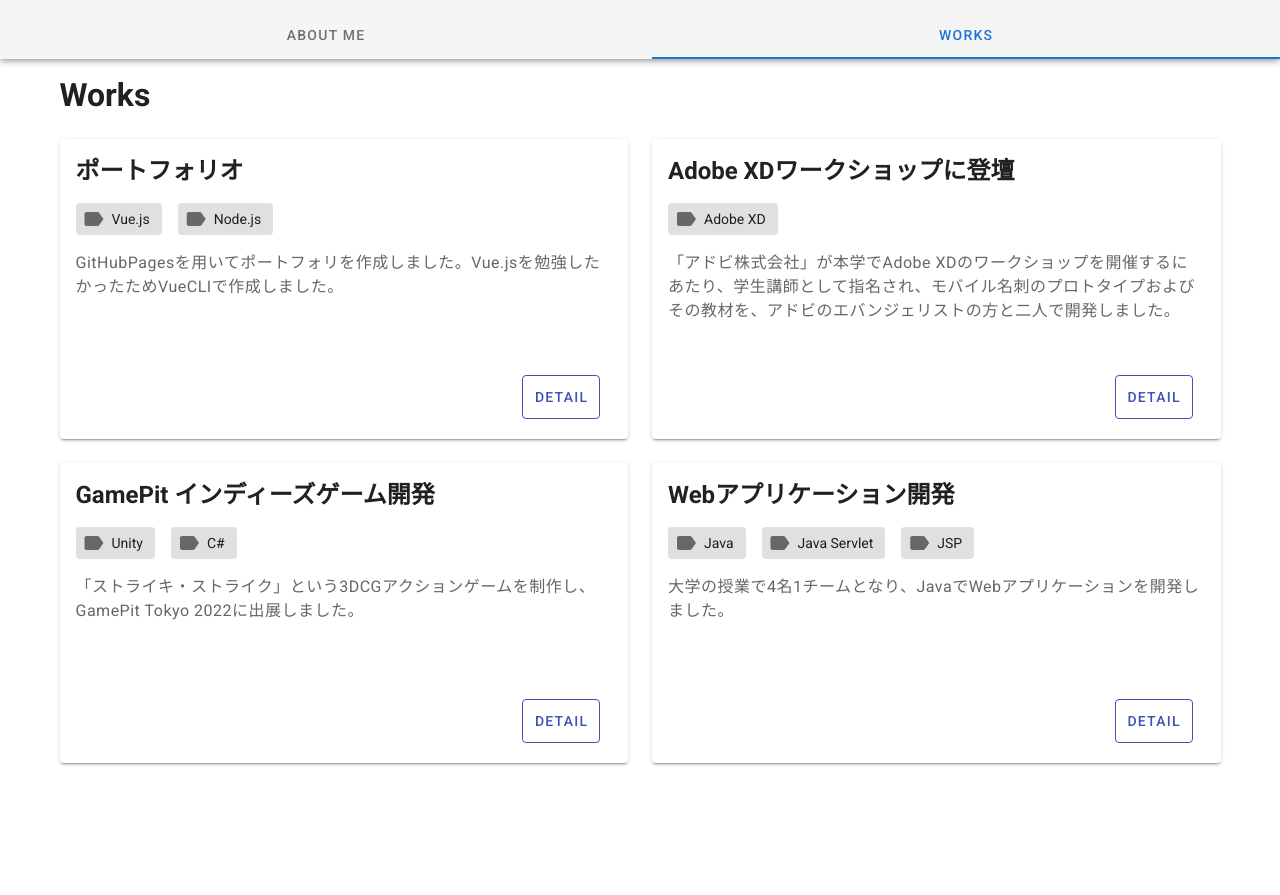
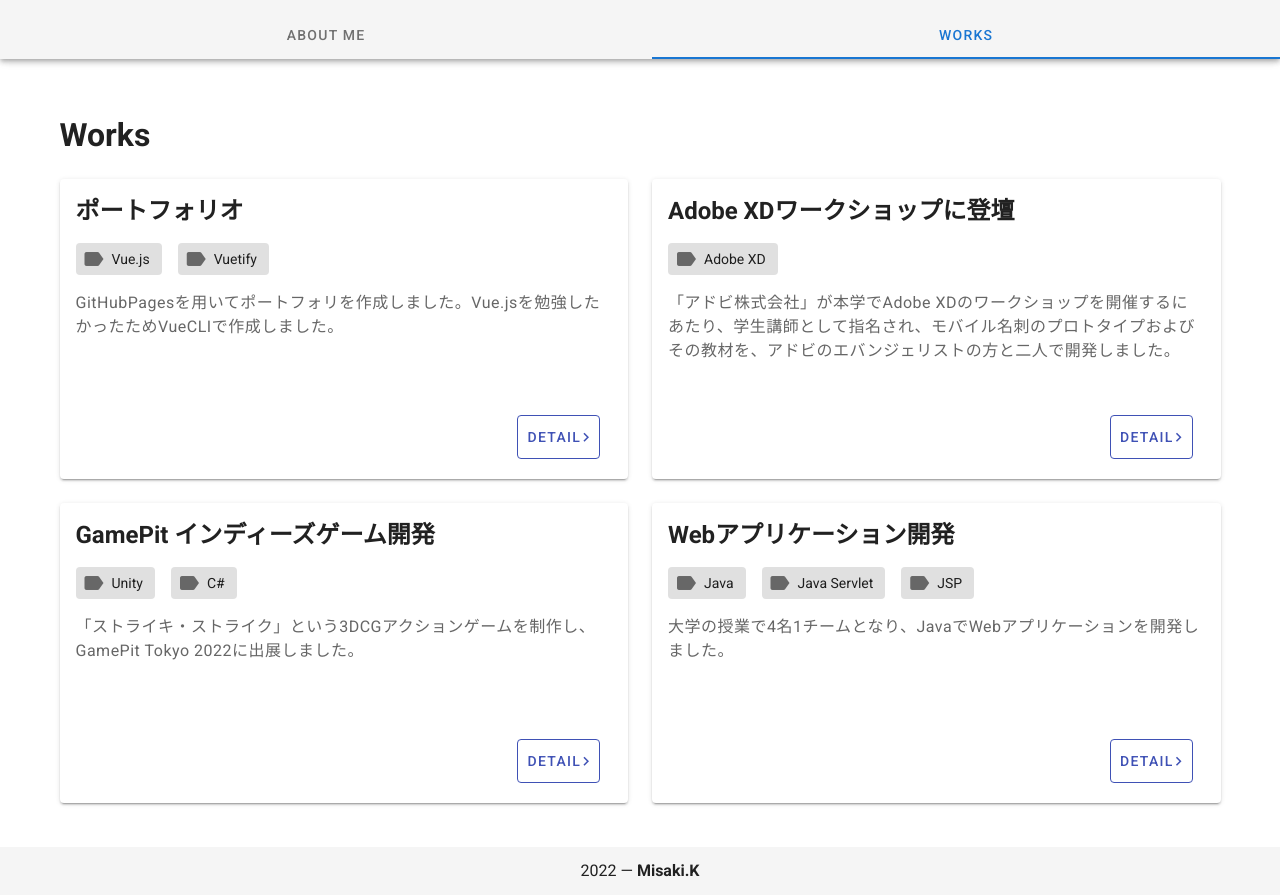
Before and after one commit to k321m/k321m.github.io, a Vue app: page /works in a window 1280 px wide. Shown: the part 79-974 px from the top of the page. Before the commit the page ends 854 px from the top, so only its background shows below. Built offline with nearby package versions, Linux system fonts and the light colour scheme.

Commit message:
add: detail icon, footer

```diff
--- a/src/components/AboutMe/AboutMeEducatoin.vue
+++ b/src/components/AboutMe/AboutMeEducatoin.vue
@@ -1,5 +1,5 @@
 <template>
-    <div class="mt-10">
+    <div class="my-10">
         <h1>Education</h1>
         <v-row class="mt-3">
             <v-timeline dense>
--- a/src/components/AboutMe/AboutMeProfile.vue
+++ b/src/components/AboutMe/AboutMeProfile.vue
@@ -1,5 +1,5 @@
 <template>
-  <div class="ma-5">
+  <div class="my-10">
     <v-row>
       <v-col cols="6">
         <v-img class="rounded-circle" :width="350" :src="imgPath"/>
--- a/src/components/PortfolioFooter.vue
+++ b/src/components/PortfolioFooter.vue
@@ -1,4 +1,12 @@
 <template>
-    <div>
-    </div>
+    <v-footer padless>
+    <v-col
+      class="text-center"
+      cols="12"
+    >
+      {{ new Date().getFullYear() }} — <strong>Misaki.K</strong>
+    </v-col>
+  </v-footer>
+
+
 </template>
--- a/src/components/Works/WorksCards.vue
+++ b/src/components/Works/WorksCards.vue
@@ -1,6 +1,6 @@
 <template>
     <div>
-        <v-row>
+        <v-row class="mb-5">
             <v-col v-for="work in works" :key="work" cols="6">
                 <v-card height="300">
                     <v-card-title class="text-h5 font-weight-bold">{{work.title}}</v-card-title>
@@ -13,7 +13,10 @@
                      </v-card-text>
                      <v-spacer></v-spacer>
                         <v-card-actions class="justify-end">
-                            <v-btn outlined large color="indigo" class="ma-5 card-actions">detail</v-btn>
+                            <v-btn outlined large color="indigo" class="ma-5 card-actions">
+                                detail
+                                <v-icon class="ma-n1" right>mdi-chevron-right</v-icon>
+                            </v-btn>
                         </v-card-actions>
                 </v-card>
             </v-col>
@@ -28,7 +31,7 @@ export default ({
         works:[
             {title: "ポートフォリオ",
             description: "GitHubPagesを用いてポートフォリを作成しました。Vue.jsを勉強したかったためVueCLIで作成しました。",
-            usedTechniques: ["Vue.js", "Node.js"]},
+            usedTechniques: ["Vue.js", "Vuetify"]},
             {title: "Adobe XDワークショップに登壇",
             description: "「アドビ株式会社」が本学でAdobe XDのワークショップを開催するにあたり、学生講師として指名され、モバイル名刺のプロトタイプおよびその教材を、アドビのエバンジェリストの方と二人で開発しました。",
             usedTechniques: ["Adobe XD"]},
--- a/src/views/WorksView.vue
+++ b/src/views/WorksView.vue
@@ -1,7 +1,7 @@
 <template>
   <div>
     <v-container>
-      <div>
+      <div class="mt-10">
         <h1 class="mb-5">Works</h1>
       </div>
       <WorksCards/>
```
Also changed, not shown: 13 other files (tests, documents, lock files or other folders).
